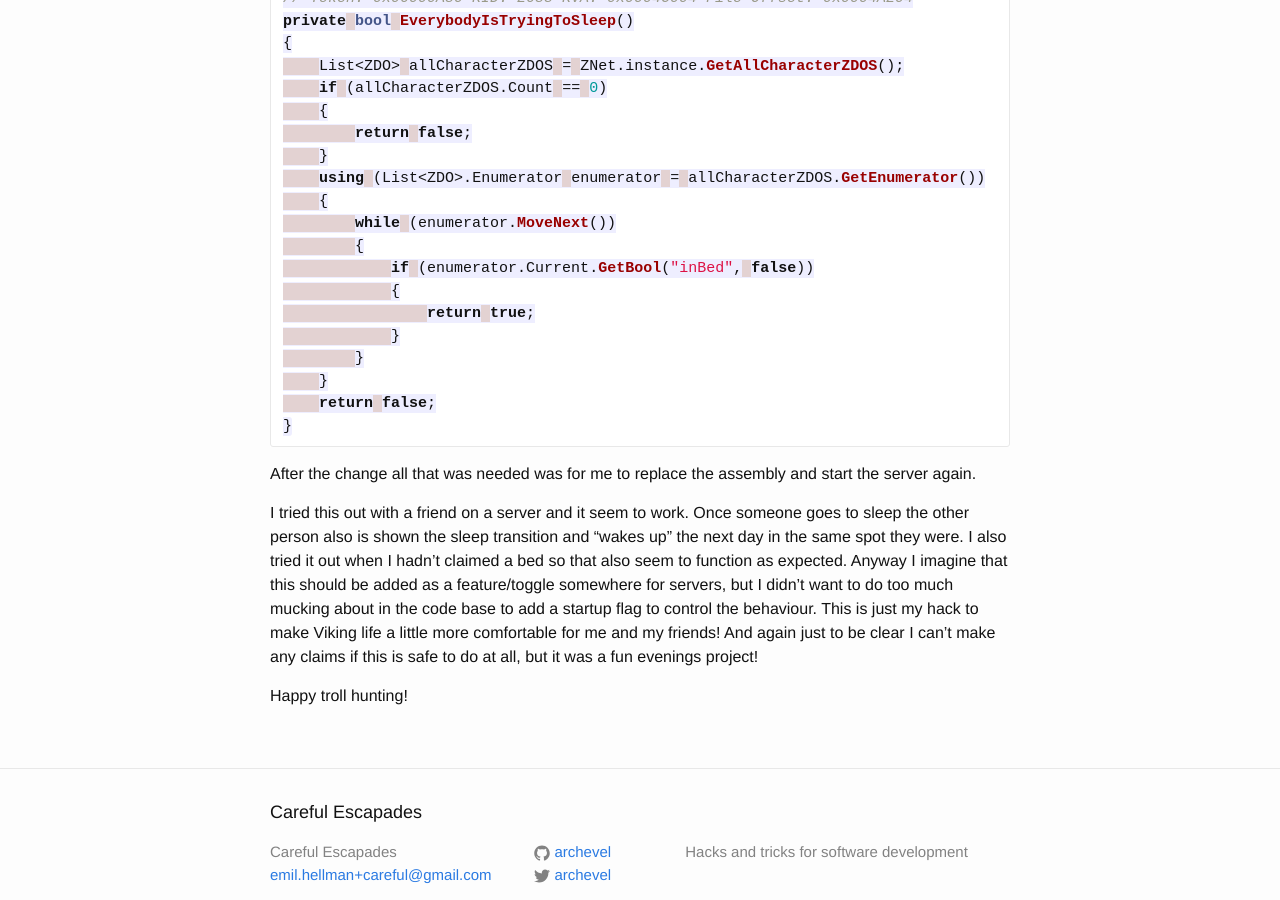
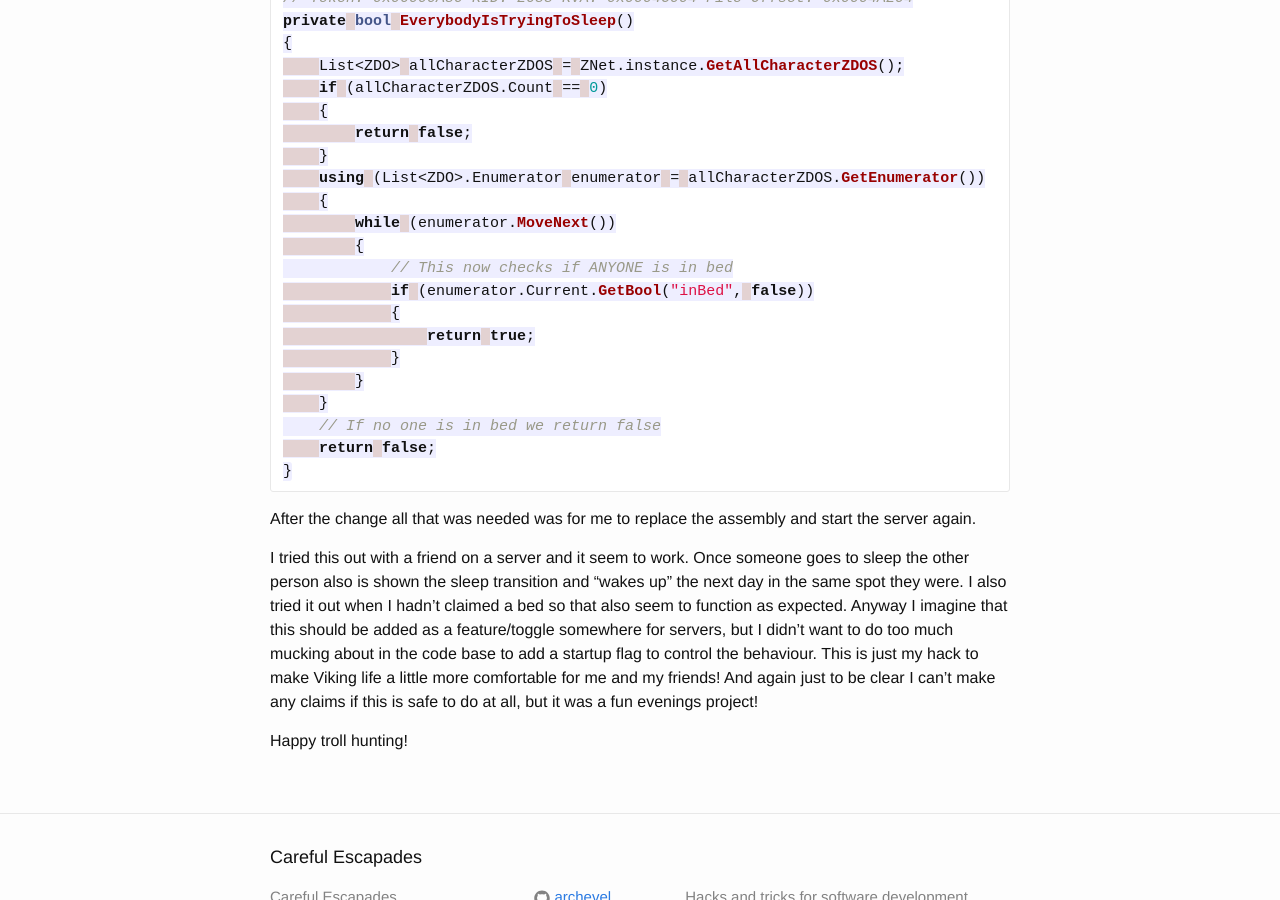
Before and after one commit to archevel/archevel.github.io, a Jekyll site: the page built from _posts/2021-02-16-modding-valheim-dedicated-server.markdown, in a window 1280 px wide and 900 px high, scrolled down 1193 px. Built offline with Jekyll 4.4.1, drawn with Linux system fonts in a browser that asks for light colours.

Commit message:
add comments to code

````diff
--- a/_posts/2021-02-16-modding-valheim-dedicated-server.markdown
+++ b/_posts/2021-02-16-modding-valheim-dedicated-server.markdown
@@ -51,12 +51,14 @@ private bool EverybodyIsTryingToSleep()
     {
         while (enumerator.MoveNext())
         {
+            // This now checks if ANYONE is in bed
             if (enumerator.Current.GetBool("inBed", false))
             {
                 return true;
             }
         }
     }
+    // If no one is in bed we return false
     return false;
 }
 ```
````
